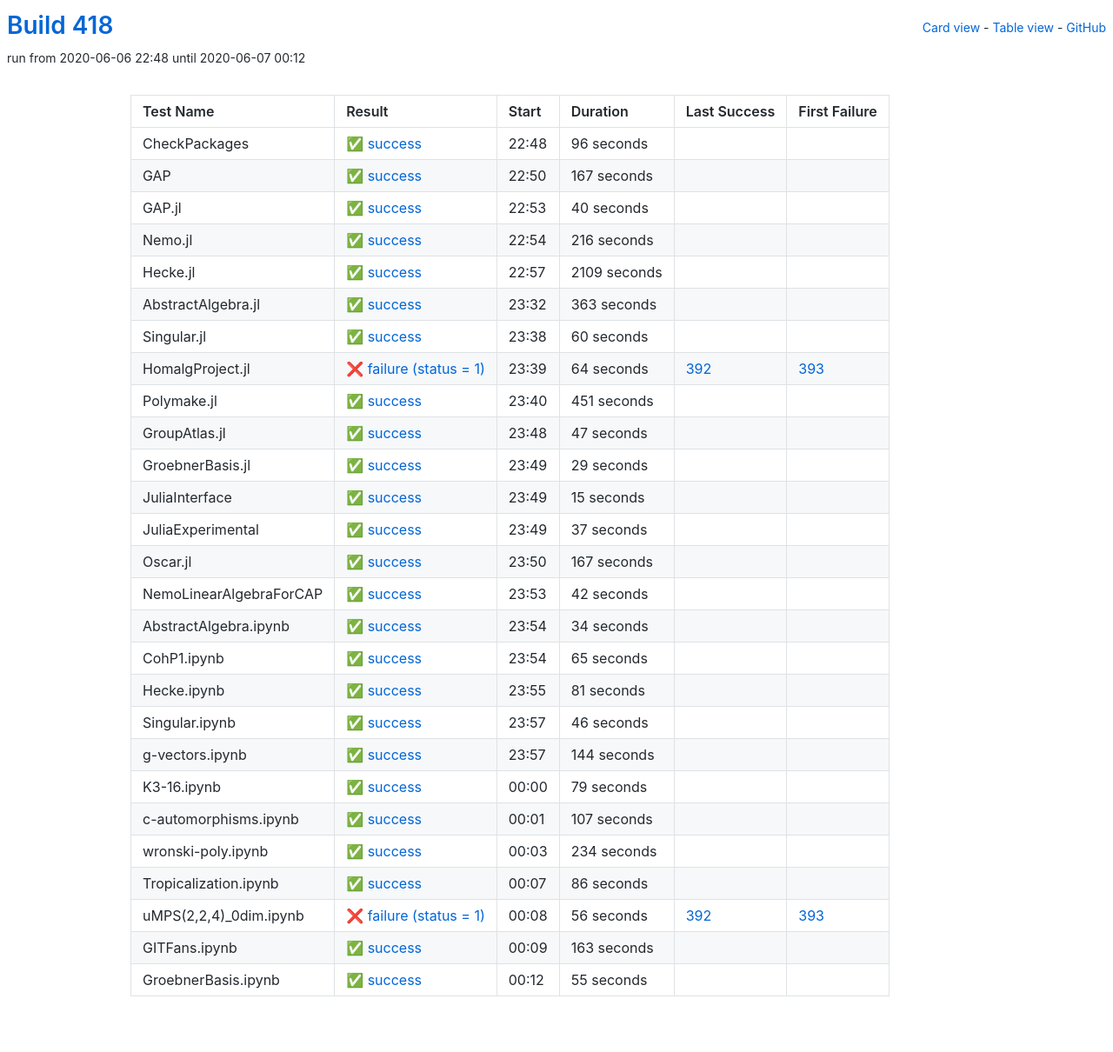
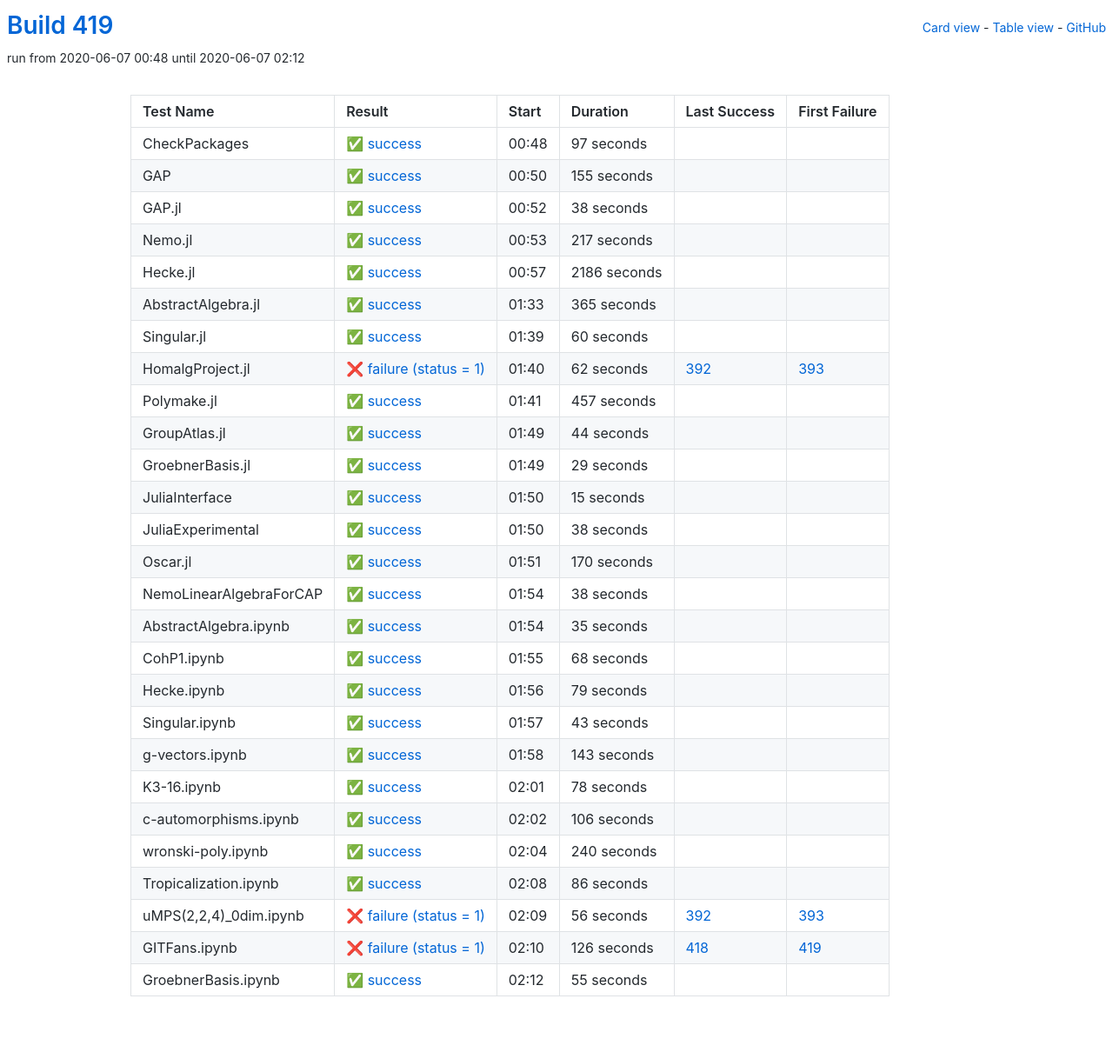
Before and after one commit to oscar-system/oscar-ci-status-1.4, a Jekyll site: the page built from table.html, in a window 1280 px wide. Shown: the whole page at 87% size. Built offline with Jekyll 4.4.1, drawn with Linux system fonts in a browser that asks for light colours.

Commit message:
Build 419

```diff
--- a/_data/ci.yml
+++ b/_data/ci.yml
@@ -1,77 +1,77 @@
-build: 418
-build_url: https://oscarci.mathematik.uni-kl.de/job/oscar-julia-1.4/418/
+build: 419
+build_url: https://oscarci.mathematik.uni-kl.de/job/oscar-julia-1.4/419/
 job: oscar-julia-1.4
 tests:
-- duration: 96
+- duration: 97
   exitcode: 0
   first_failure: false
   first_failure_url: null
   id: checkpackages
   last_success: false
   last_success_url: null
-  log: https://oscarci.mathematik.uni-kl.de/job/oscar-julia-1.4/418/artifact/logs/build-418/CheckPackages.log
+  log: https://oscarci.mathematik.uni-kl.de/job/oscar-julia-1.4/419/artifact/logs/build-419/CheckPackages.log
   name: CheckPackages
-  start: 2020-06-06 22:48
+  start: 2020-06-07 00:48
   status: success
   success: true
-- duration: 167
+- duration: 155
   exitcode: 0
   first_failure: false
   first_failure_url: null
   id: gap
   last_success: false
   last_success_url: null
-  log: https://oscarci.mathematik.uni-kl.de/job/oscar-julia-1.4/418/artifact/logs/build-418/GAP.log
+  log: https://oscarci.mathematik.uni-kl.de/job/oscar-julia-1.4/419/artifact/logs/build-419/GAP.log
   name: GAP
-  start: 2020-06-06 22:50
+  start: 2020-06-07 00:50
   status: success
   success: true
-- duration: 40
+- duration: 38
   exitcode: 0
   first_failure: false
   first_failure_url: null
   id: gap-jl
   last_success: false
   last_success_url: null
-  log: https://oscarci.mathematik.uni-kl.de/job/oscar-julia-1.4/418/artifact/logs/build-418/GAP.jl.log
+  log: https://oscarci.mathematik.uni-kl.de/job/oscar-julia-1.4/419/artifact/logs/build-419/GAP.jl.log
   name: GAP.jl
-  start: 2020-06-06 22:53
+  start: 2020-06-07 00:52
   status: success
   success: true
-- duration: 216
+- duration: 217
   exitcode: 0
   first_failure: false
   first_failure_url: null
   id: nemo-jl
   last_success: false
   last_success_url: null
-  log: https://oscarci.mathematik.uni-kl.de/job/oscar-julia-1.4/418/artifact/logs/build-418/Nemo.jl.log
+  log: https://oscarci.mathematik.uni-kl.de/job/oscar-julia-1.4/419/artifact/logs/build-419/Nemo.jl.log
   name: Nemo.jl
-  start: 2020-06-06 22:54
+  start: 2020-06-07 00:53
   status: success
   success: true
-- duration: 2109
+- duration: 2186
   exitcode: 0
   first_failure: false
   first_failure_url: null
   id: hecke-jl
   last_success: false
   last_success_url: null
-  log: https://oscarci.mathematik.uni-kl.de/job/oscar-julia-1.4/418/artifact/logs/build-418/Hecke.jl.log
+  log: https://oscarci.mathematik.uni-kl.de/job/oscar-julia-1.4/419/artifact/logs/build-419/Hecke.jl.log
   name: Hecke.jl
-  start: 2020-06-06 22:57
+  start: 2020-06-07 00:57
   status: success
   success: true
-- duration: 363
+- duration: 365
   exitcode: 0
   first_failure: false
   first_failure_url: null
   id: abstractalgebra-jl
   last_success: false
   last_success_url: null
-  log: https://oscarci.mathematik.uni-kl.de/job/oscar-julia-1.4/418/artifact/logs/build-418/AbstractAlgebra.jl.log
+  log: https://oscarci.mathematik.uni-kl.de/job/oscar-julia-1.4/419/artifact/logs/build-419/AbstractAlgebra.jl.log
   name: AbstractAlgebra.jl
-  start: 2020-06-06 23:32
+  start: 2020-06-07 01:33
   status: success
   success: true
 - duration: 60
@@ -81,45 +81,45 @@ tests:
   id: singular-jl
   last_success: false
   last_success_url: null
-  log: https://oscarci.mathematik.uni-kl.de/job/oscar-julia-1.4/418/artifact/logs/build-418/Singular.jl.log
+  log: https://oscarci.mathematik.uni-kl.de/job/oscar-julia-1.4/419/artifact/logs/build-419/Singular.jl.log
   name: Singular.jl
-  start: 2020-06-06 23:38
+  start: 2020-06-07 01:39
   status: success
   success: true
-- duration: 64
+- duration: 62
   exitcode: 1
   first_failure: 393
   first_failure_url: https://oscarci.mathematik.uni-kl.de/job/oscar-julia-1.4/393/
   id: homalgproject-jl
   last_success: 392
   last_success_url: https://oscarci.mathematik.uni-kl.de/job/oscar-julia-1.4/392/
-  log: https://oscarci.mathematik.uni-kl.de/job/oscar-julia-1.4/418/artifact/logs/build-418/HomalgProject.jl.log
+  log: https://oscarci.mathematik.uni-kl.de/job/oscar-julia-1.4/419/artifact/logs/build-419/HomalgProject.jl.log
   name: HomalgProject.jl
-  start: 2020-06-06 23:39
+  start: 2020-06-07 01:40
   status: failure
   success: false
-- duration: 451
+- duration: 457
   exitcode: 0
   first_failure: false
   first_failure_url: null
   id: polymake-jl
   last_success: false
   last_success_url: null
-  log: https://oscarci.mathematik.uni-kl.de/job/oscar-julia-1.4/418/artifact/logs/build-418/Polymake.jl.log
+  log: https://oscarci.mathematik.uni-kl.de/job/oscar-julia-1.4/419/artifact/logs/build-419/Polymake.jl.log
   name: Polymake.jl
-  start: 2020-06-06 23:40
+  start: 2020-06-07 01:41
   status: success
   success: true
-- duration: 47
+- duration: 44
   exitcode: 0
   first_failure: false
   first_failure_url: null
   id: groupatlas-jl
   last_success: false
   last_success_url: null
-  log: https://oscarci.mathematik.uni-kl.de/job/oscar-julia-1.4/418/artifact/logs/build-418/GroupAtlas.jl.log
+  log: https://oscarci.mathematik.uni-kl.de/job/oscar-julia-1.4/419/artifact/logs/build-419/GroupAtlas.jl.log
   name: GroupAtlas.jl
-  start: 2020-06-06 23:48
+  start: 2020-06-07 01:49
   status: success
   success: true
 - duration: 29
@@ -129,9 +129,9 @@ tests:
   id: groebnerbasis-jl
   last_success: false
   last_success_url: null
-  log: https://oscarci.mathematik.uni-kl.de/job/oscar-julia-1.4/418/artifact/logs/build-418/GroebnerBasis.jl.log
+  log: https://oscarci.mathematik.uni-kl.de/job/oscar-julia-1.4/419/artifact/logs/build-419/GroebnerBasis.jl.log
   name: GroebnerBasis.jl
-  start: 2020-06-06 23:49
+  start: 2020-06-07 01:49
   status: success
   success: true
 - duration: 15
@@ -141,141 +141,141 @@ tests:
   id: juliainterface
   last_success: false
   last_success_url: null
-  log: https://oscarci.mathematik.uni-kl.de/job/oscar-julia-1.4/418/artifact/logs/build-418/JuliaInterface.log
+  log: https://oscarci.mathematik.uni-kl.de/job/oscar-julia-1.4/419/artifact/logs/build-419/JuliaInterface.log
   name: JuliaInterface
-  start: 2020-06-06 23:49
+  start: 2020-06-07 01:50
   status: success
   success: true
-- duration: 37
+- duration: 38
   exitcode: 0
   first_failure: false
   first_failure_url: null
   id: juliaexperimental
   last_success: false
   last_success_url: null
-  log: https://oscarci.mathematik.uni-kl.de/job/oscar-julia-1.4/418/artifact/logs/build-418/JuliaExperimental.log
+  log: https://oscarci.mathematik.uni-kl.de/job/oscar-julia-1.4/419/artifact/logs/build-419/JuliaExperimental.log
   name: JuliaExperimental
-  start: 2020-06-06 23:49
+  start: 2020-06-07 01:50
   status: success
   success: true
-- duration: 167
+- duration: 170
   exitcode: 0
   first_failure: false
   first_failure_url: null
   id: oscar-jl
   last_success: false
   last_success_url: null
-  log: https://oscarci.mathematik.uni-kl.de/job/oscar-julia-1.4/418/artifact/logs/build-418/Oscar.jl.log
+  log: https://oscarci.mathematik.uni-kl.de/job/oscar-julia-1.4/419/artifact/logs/build-419/Oscar.jl.log
   name: Oscar.jl
-  start: 2020-06-06 23:50
+  start: 2020-06-07 01:51
   status: success
   success: true
-- duration: 42
+- duration: 38
   exitcode: 0
   first_failure: false
   first_failure_url: null
   id: nemolinearalgebraforcap
   last_success: false
   last_success_url: null
-  log: https://oscarci.mathematik.uni-kl.de/job/oscar-julia-1.4/418/artifact/logs/build-418/NemoLinearAlgebraForCAP.log
+  log: https://oscarci.mathematik.uni-kl.de/job/oscar-julia-1.4/419/artifact/logs/build-419/NemoLinearAlgebraForCAP.log
   name: NemoLinearAlgebraForCAP
-  start: 2020-06-06 23:53
+  start: 2020-06-07 01:54
   status: success
   success: true
-- duration: 34
+- duration: 35
   exitcode: 0
   first_failure: false
   first_failure_url: null
   id: abstractalgebra-ipynb
   last_success: false
   last_success_url: null
-  log: https://oscarci.mathematik.uni-kl.de/job/oscar-julia-1.4/418/artifact/logs/build-418/AbstractAlgebra.ipynb.log
+  log: https://oscarci.mathematik.uni-kl.de/job/oscar-julia-1.4/419/artifact/logs/build-419/AbstractAlgebra.ipynb.log
   name: AbstractAlgebra.ipynb
-  start: 2020-06-06 23:54
+  start: 2020-06-07 01:54
   status: success
   success: true
-- duration: 65
+- duration: 68
   exitcode: 0
   first_failure: false
   first_failure_url: null
   id: cohp1-ipynb
   last_success: false
   last_success_url: null
-  log: https://oscarci.mathematik.uni-kl.de/job/oscar-julia-1.4/418/artifact/logs/build-418/CohP1.ipynb.log
+  log: https://oscarci.mathematik.uni-kl.de/job/oscar-julia-1.4/419/artifact/logs/build-419/CohP1.ipynb.log
   name: CohP1.ipynb
-  start: 2020-06-06 23:54
+  start: 2020-06-07 01:55
   status: success
   success: true
-- duration: 81
+- duration: 79
   exitcode: 0
   first_failure: false
   first_failure_url: null
   id: hecke-ipynb
   last_success: false
   last_success_url: null
-  log: https://oscarci.mathematik.uni-kl.de/job/oscar-julia-1.4/418/artifact/logs/build-418/Hecke.ipynb.log
+  log: https://oscarci.mathematik.uni-kl.de/job/oscar-julia-1.4/419/artifact/logs/build-419/Hecke.ipynb.log
   name: Hecke.ipynb
-  start: 2020-06-06 23:55
+  start: 2020-06-07 01:56
   status: success
   success: true
-- duration: 46
+- duration: 43
   exitcode: 0
   first_failure: false
   first_failure_url: null
   id: singular-ipynb
   last_success: false
   last_success_url: null
-  log: https://oscarci.mathematik.uni-kl.de/job/oscar-julia-1.4/418/artifact/logs/build-418/Singular.ipynb.log
+  log: https://oscarci.mathematik.uni-kl.de/job/oscar-julia-1.4/419/artifact/logs/build-419/Singular.ipynb.log
   name: Singular.ipynb
-  start: 2020-06-06 23:57
+  start: 2020-06-07 01:57
   status: success
   success: true
-- duration: 144
+- duration: 143
   exitcode: 0
   first_failure: false
   first_failure_url: null
   id: g-vectors-ipynb
   last_success: false
   last_success_url: null
-  log: https://oscarci.mathematik.uni-kl.de/job/oscar-julia-1.4/418/artifact/logs/build-418/g-vectors.ipynb.log
+  log: https://oscarci.mathematik.uni-kl.de/job/oscar-julia-1.4/419/artifact/logs/build-419/g-vectors.ipynb.log
   name: g-vectors.ipynb
-  start: 2020-06-06 23:57
+  start: 2020-06-07 01:58
   status: success
   success: true
-- duration: 79
+- duration: 78
   exitcode: 0
   first_failure: false
   first_failure_url: null
   id: k3-16-ipynb
   last_success: false
   last_success_url: null
-  log: https://oscarci.mathematik.uni-kl.de/job/oscar-julia-1.4/418/artifact/logs/build-418/K3-16.ipynb.log
+  log: https://oscarci.mathematik.uni-kl.de/job/oscar-julia-1.4/419/artifact/logs/build-419/K3-16.ipynb.log
   name: K3-16.ipynb
-  start: 2020-06-07 00:00
+  start: 2020-06-07 02:01
   status: success
   success: true
-- duration: 107
+- duration: 106
   exitcode: 0
   first_failure: false
   first_failure_url: null
   id: c-automorphisms-ipynb
   last_success: false
   last_success_url: null
-  log: https://oscarci.mathematik.uni-kl.de/job/oscar-julia-1.4/418/artifact/logs/build-418/c-automorphisms.ipynb.log
+  log: https://oscarci.mathematik.uni-kl.de/job/oscar-julia-1.4/419/artifact/logs/build-419/c-automorphisms.ipynb.log
   name: c-automorphisms.ipynb
-  start: 2020-06-07 00:01
+  start: 2020-06-07 02:02
   status: success
   success: true
-- duration: 234
+- duration: 240
   exitcode: 0
   first_failure: false
   first_failure_url: null
   id: wronski-poly-ipynb
   last_success: false
   last_success_url: null
-  log: https://oscarci.mathematik.uni-kl.de/job/oscar-julia-1.4/418/artifact/logs/build-418/wronski-poly.ipynb.log
+  log: https://oscarci.mathematik.uni-kl.de/job/oscar-julia-1.4/419/artifact/logs/build-419/wronski-poly.ipynb.log
   name: wronski-poly.ipynb
-  start: 2020-06-07 00:03
+  start: 2020-06-07 02:04
   status: success
   success: true
 - duration: 86
@@ -285,9 +285,9 @@ tests:
   id: tropicalization-ipynb
   last_success: false
   last_success_url: null
-  log: https://oscarci.mathematik.uni-kl.de/job/oscar-julia-1.4/418/artifact/logs/build-418/Tropicalization.ipynb.log
+  log: https://oscarci.mathematik.uni-kl.de/job/oscar-julia-1.4/419/artifact/logs/build-419/Tropicalization.ipynb.log
   name: Tropicalization.ipynb
-  start: 2020-06-07 00:07
+  start: 2020-06-07 02:08
   status: success
   success: true
 - duration: 56
@@ -297,23 +297,23 @@ tests:
   id: umps-2-2-4-0dim-ipynb
   last_success: 392
   last_success_url: https://oscarci.mathematik.uni-kl.de/job/oscar-julia-1.4/392/
-  log: https://oscarci.mathematik.uni-kl.de/job/oscar-julia-1.4/418/artifact/logs/build-418/uMPS-2-2-4-_0dim.ipynb.log
+  log: https://oscarci.mathematik.uni-kl.de/job/oscar-julia-1.4/419/artifact/logs/build-419/uMPS-2-2-4-_0dim.ipynb.log
   name: uMPS(2,2,4)_0dim.ipynb
-  start: 2020-06-07 00:08
+  start: 2020-06-07 02:09
   status: failure
   success: false
-- duration: 163
-  exitcode: 0
-  first_failure: false
-  first_failure_url: null
+- duration: 126
+  exitcode: 1
+  first_failure: 419
+  first_failure_url: https://oscarci.mathematik.uni-kl.de/job/oscar-julia-1.4/419/
   id: gitfans-ipynb
-  last_success: false
-  last_success_url: null
-  log: https://oscarci.mathematik.uni-kl.de/job/oscar-julia-1.4/418/artifact/logs/build-418/GITFans.ipynb.log
+  last_success: 418
+  last_success_url: https://oscarci.mathematik.uni-kl.de/job/oscar-julia-1.4/418/
+  log: https://oscarci.mathematik.uni-kl.de/job/oscar-julia-1.4/419/artifact/logs/build-419/GITFans.ipynb.log
   name: GITFans.ipynb
-  start: 2020-06-07 00:09
-  status: success
-  success: true
+  start: 2020-06-07 02:10
+  status: failure
+  success: false
 - duration: 55
   exitcode: 0
   first_failure: false
@@ -321,8 +321,8 @@ tests:
   id: groebnerbasis-ipynb
   last_success: false
   last_success_url: null
-  log: https://oscarci.mathematik.uni-kl.de/job/oscar-julia-1.4/418/artifact/logs/build-418/GroebnerBasis.ipynb.log
+  log: https://oscarci.mathematik.uni-kl.de/job/oscar-julia-1.4/419/artifact/logs/build-419/GroebnerBasis.ipynb.log
   name: GroebnerBasis.ipynb
-  start: 2020-06-07 00:12
+  start: 2020-06-07 02:12
   status: success
   success: true
```
Also changed, not shown: README.md.
